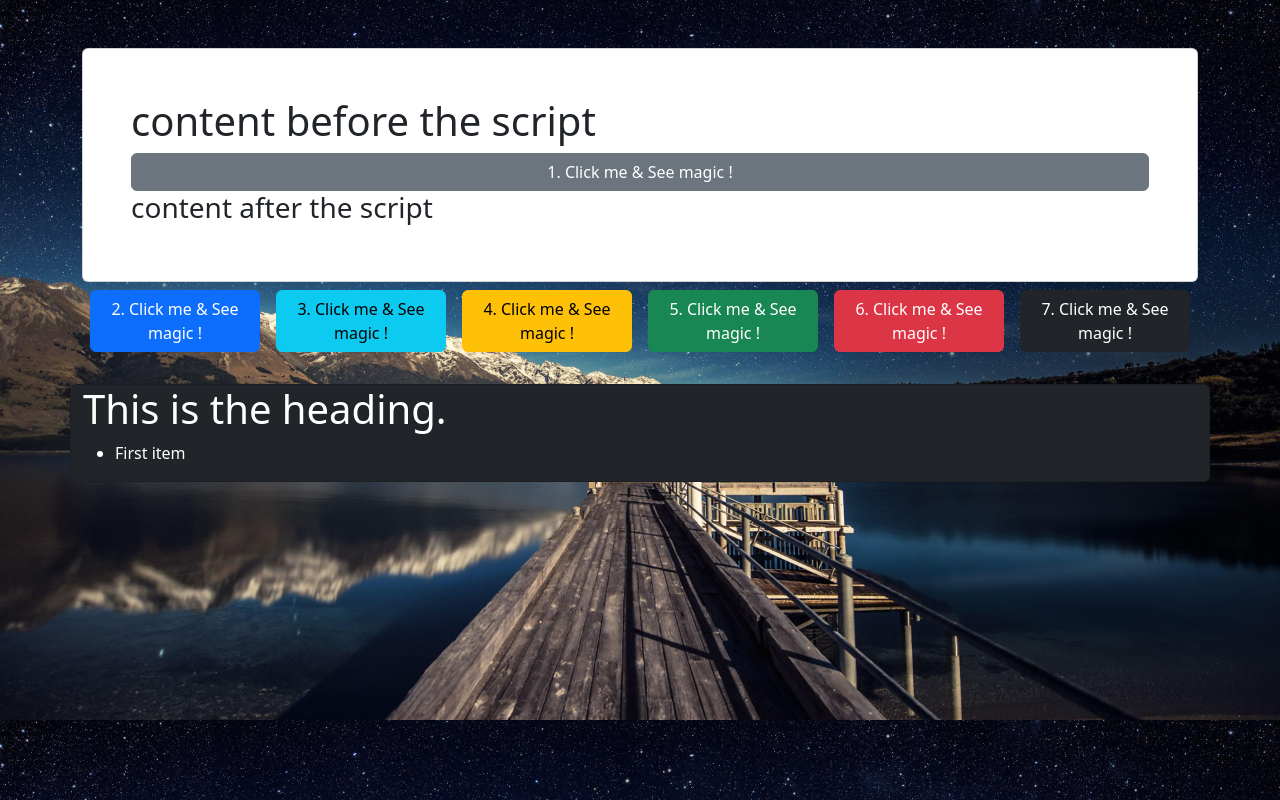
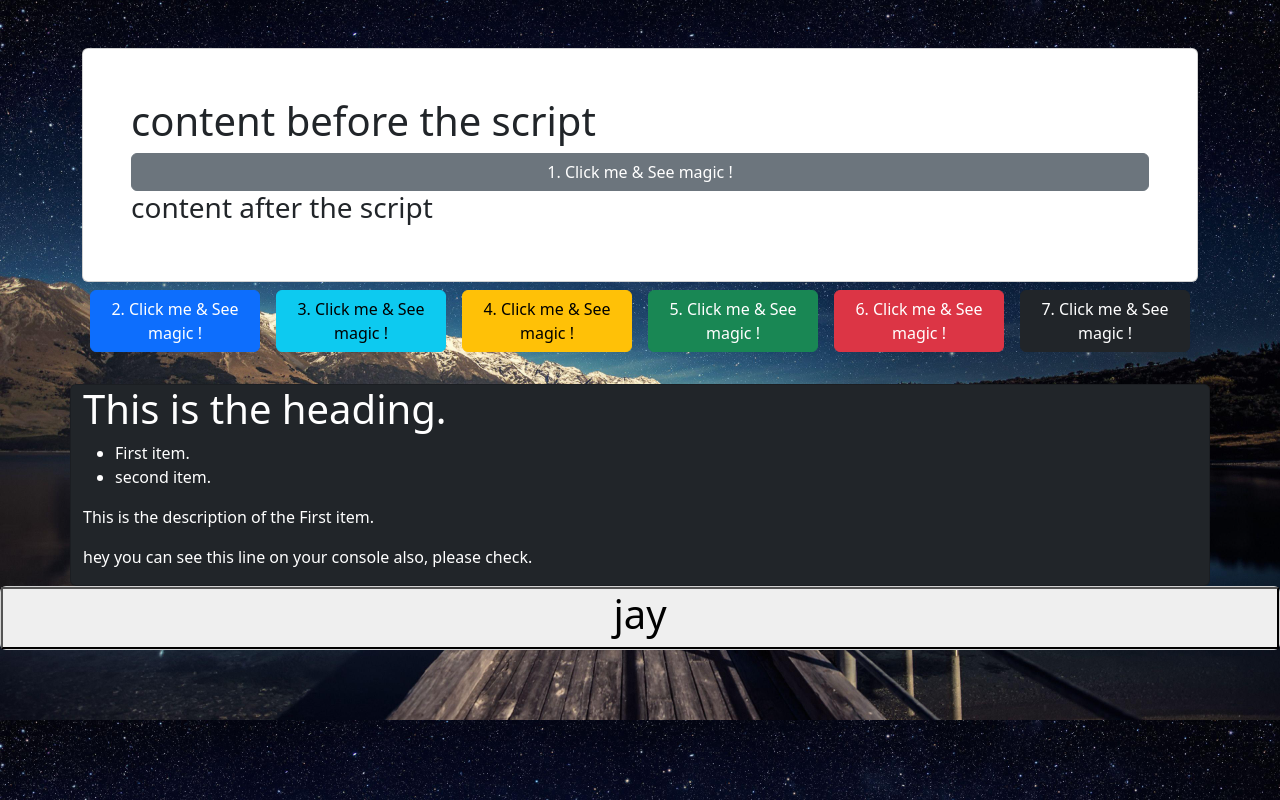
Before and after one commit to jay-ksolves/Javascript-Training, a plain HTML site: page index.html in a window 1280 px wide. Drawn offline with nearby package versions, Linux system fonts and the light colour scheme; files whose address does not match are found by name.

Commit message:
friday 20oct

```diff
--- a/index.html
+++ b/index.html
@@ -45,12 +45,21 @@
         </h1>
         <ul>
             <li>
-                First item
+                First item.
+            </li>
+            <li>
+                second item.
             </li>
         </ul>
+        <p class="para1">This is the description of the First item.</p>
+        <p class="para2">hey you can see this line on your console also, please check.</p>
+
     </div>
-
-
+    <div class="card text-white">
+        <button onclick="change()">
+            <h1>jay</h1>
+        </button>
+    </div>
 
 
     <script src="index.js"></script>
--- a/index.js
+++ b/index.js
@@ -48,5 +48,24 @@ function click7() {
   alert(`${name} Prakash `); // remember to use the `` symbol and the $ symbol
 }
 
+// doing DOM manupulation from  here
+function change() {
+  // var paragraph1 = document.querySelector("#para1");
+  // console.log(paragraph1);
+  // var paragraph2 = document.querySelector("#para2");
+  // console.log(paragraph2);
+  // paragraph1.textContent = "I am changed by JavaScript!";
+  // console.log(paragraph1);
+  // paragraph2.textContent = "this is 2nd paragraph";
+  // console.log(paragraph2);
+  var h1 = document.querySelector("h1");
+  h1.textContent = "Hello jay prakash";
+  document.body.appendChild(h1);
+  console.log(h1);
+  h1.style.color = "white";
+  h1.style.fontSize = "16px";
+}
 
+var inside_paragraph = document.getElementByClassNam("para1");
+console.log(inside_paragraph);
 // "use strict"
```
